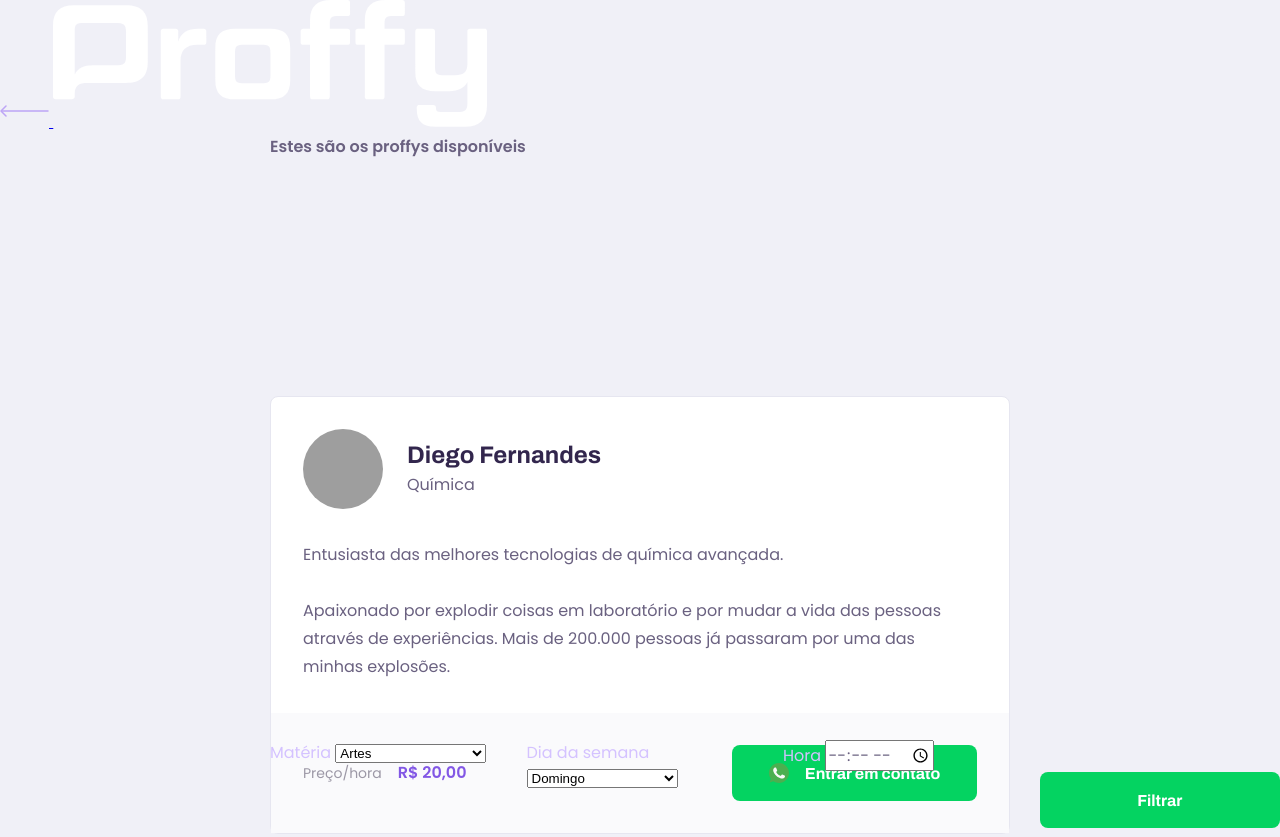
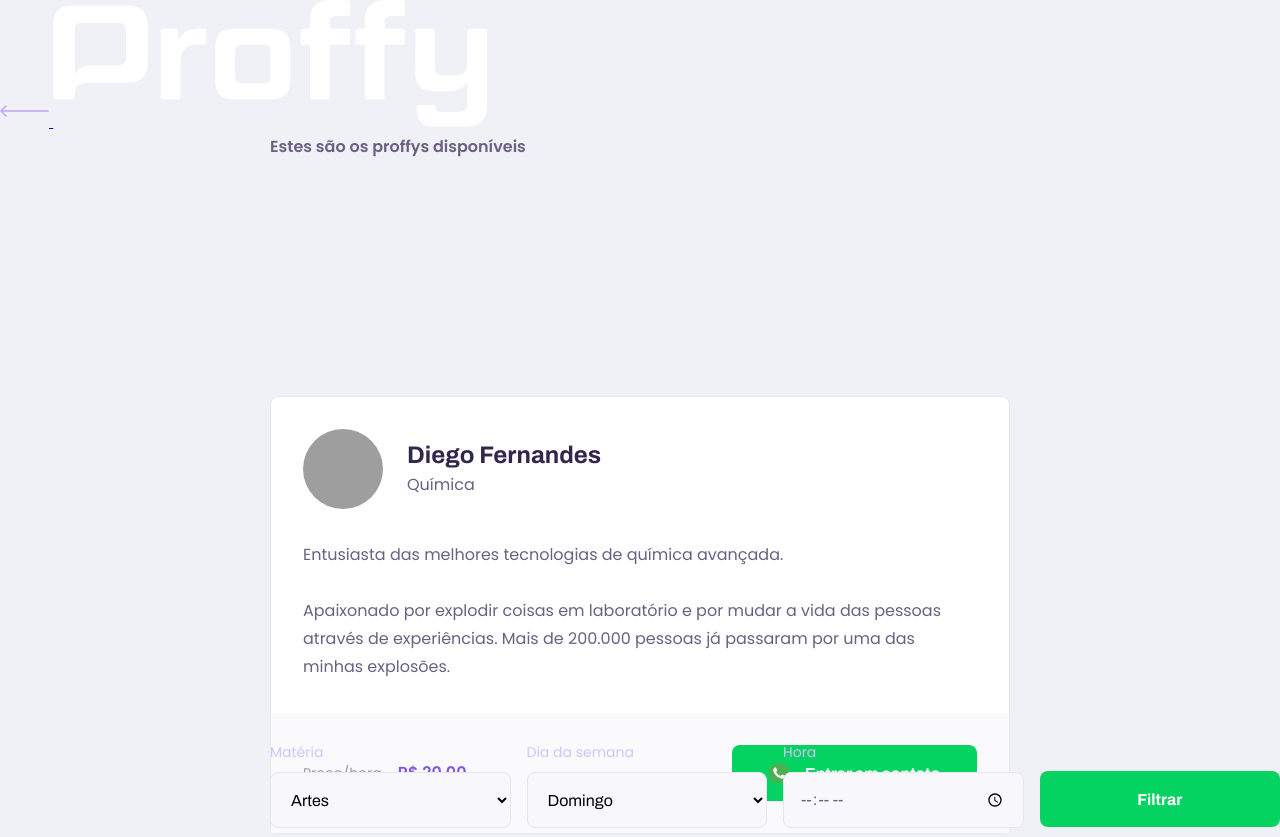
Before and after one commit to robertabononi/proffy-nlw2, a plain HTML site: page study.html in a window 1280 px wide. Shown: the top 837 px of the page. Drawn offline with Linux system fonts and the light colour scheme; grey boxes are pictures that could not be loaded.

Commit message:
correcting bugs

```diff
--- a/study.html
+++ b/study.html
@@ -8,7 +8,7 @@
 
     <link rel="stylesheet" href="/styles/main.css">
     <link rel="stylesheet" href="/styles/partials/header.css">
-    <link rel="stylesheet" href="/styles/partials/header.css">
+    <link rel="stylesheet" href="/styles/partials/forms.css">
     <link rel="stylesheet" href="/styles/partials/page-study.css">
 
     <link href="https://fonts.googleapis.com/css2?family=Archivo:wght@400;700&amp;family=Poppins:wght@400;600&amp;display=swap" rel="stylesheet">
```
